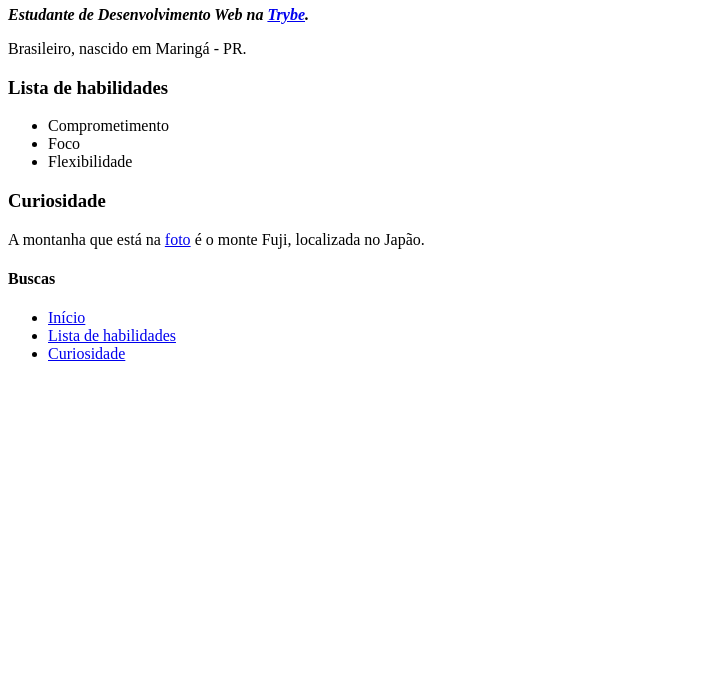
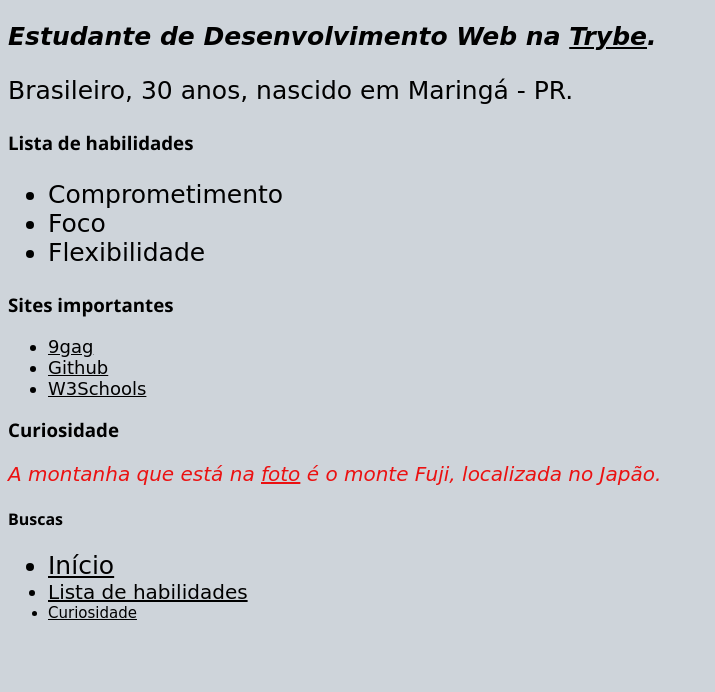
Before and after one commit to Thromoto/thromoto.github.io, a plain HTML site: page index.html in a window 1280 px wide. Shown: the part 108-800 px from the top of the page, without its empty margins (0-715 px from the left). Drawn offline with Linux system fonts and the light colour scheme; a web font is replaced by a local one.

Commit message:
atualizandocss

```diff
--- a/index.html
+++ b/index.html
@@ -4,33 +4,98 @@
     <meta charset="UTF-8">
     <meta http-equiv="X-UA-Compatible" content="IE=edge">
     <meta name="viewport" content="width=device-width, initial-scale=1.0">
+    <link rel="preconnect" href="https://fonts.googleapis.com">
+    <link rel="preconnect" href="https://fonts.gstatic.com" crossorigin>
+    <link href="https://fonts.googleapis.com/css2?family=Edu+TAS+Beginner:wght@600&display=swap" rel="stylesheet">
+
     <title>ThiagoOmoto</title>
+    <style>
+
+        h1, h3, h4 {
+            font-family:'Segoe UI', Tahoma, Geneva, Verdana, sans-serif;
+        }
+
+        #fonte{
+            font-family: 'Edu TAS Beginner', cursive;
+            font-size: 25px;
+        }
+
+        body {
+            background-color: #ced4da;
+            font-family: 'Edu TAS Beginner', cursive;
+        }
+
+        #estilo {
+            color: rgb(235, 17, 17);
+            font-family: 'Edu TAS Beginner', cursive;
+            font-size: 20px;
+        }
+
+        #cor-site{
+            color:rgb(235, 17, 17);
+        }
+
+    .lista1{
+        font-size: 25px;
+    }
+
+    .lista2{
+        font-size: 20px;
+    }
+
+    .lista3{
+        font-size: 15px;
+    }
+
+    img{
+        border-radius: 15px 70px;
+    }
+
+    #sizehab{
+        font-size: 25px;
+    }
+
+    #sites{
+        font-size: 18px;
+    }
+
+    a{
+        color: black;
+    }
+
+
+    </style>
 </head>
 <body>
+
     <h1><a id="inicio">Thiago Hideo Raize Omoto</a></h1>
-    <img src="thiago" id="foto" alt="Foto do Thiago" width= 150px>
-    <p><strong><em>Estudante de Desenvolvimento Web na <a href="https://www.betrybe.com/" target="_blank">Trybe</a>.</em></strong></p>
-    <p>Brasileiro, nascido em Maringá - PR.</p>
+    <img src="thiago" id="foto" alt="Foto do Thiago" width= 200px>
+    <p id="fonte"><strong><em>Estudante de Desenvolvimento Web na <a href="https://www.betrybe.com/" target="_blank">Trybe</a>.</em></strong></p>
+    <p id="fonte">Brasileiro, 30 anos, nascido em Maringá - PR.</p>
     <h3><a id="habilidades">Lista de habilidades</a></h3>
-    <ul>
+    <ul id="sizehab">
         <li>Comprometimento</li>
         <li>Foco</li>
         <li>Flexibilidade</li>
     </ul>
 
+    <h3>Sites importantes</h3>
+
+    <ul id="sites">
+        <li><a href="https://9gag.com/" target="_blank">9gag</a></li>
+        <li><a href="https://github.com/" target="_blank">Github</a></li>
+        <li><a href="https://www.w3schools.com/" target="_blank">W3Schools</a></li>
+    </ul>
+
     <h3><a id="curiosidade">Curiosidade</a></h3>
-    <p>A montanha que está na <a href="#foto">foto</a> é o monte Fuji, localizada no Japão.</p>
+    <p id="estilo"><em>A montanha que está na <a href="#foto" id="cor-site">foto</a> é o monte Fuji, localizada no Japão.</em></p>
 
     <h4>Buscas</h4>
     <ul>
-        <li><a href="#inicio">Início</a></li>
-        <li><a href="#habilidades">Lista de habilidades</a></li>
-        <li><a href="#curiosidade">Curiosidade</a></li>
+        <li class="lista1"><a href="#inicio">Início</a></li>
+        <li class="lista2"><a href="#habilidades">Lista de habilidades</a></li>
+        <li class="lista3"><a href="#curiosidade">Curiosidade</a></li>
     </ul>
-
-
-
-
 
 </body>
 </html>
```
